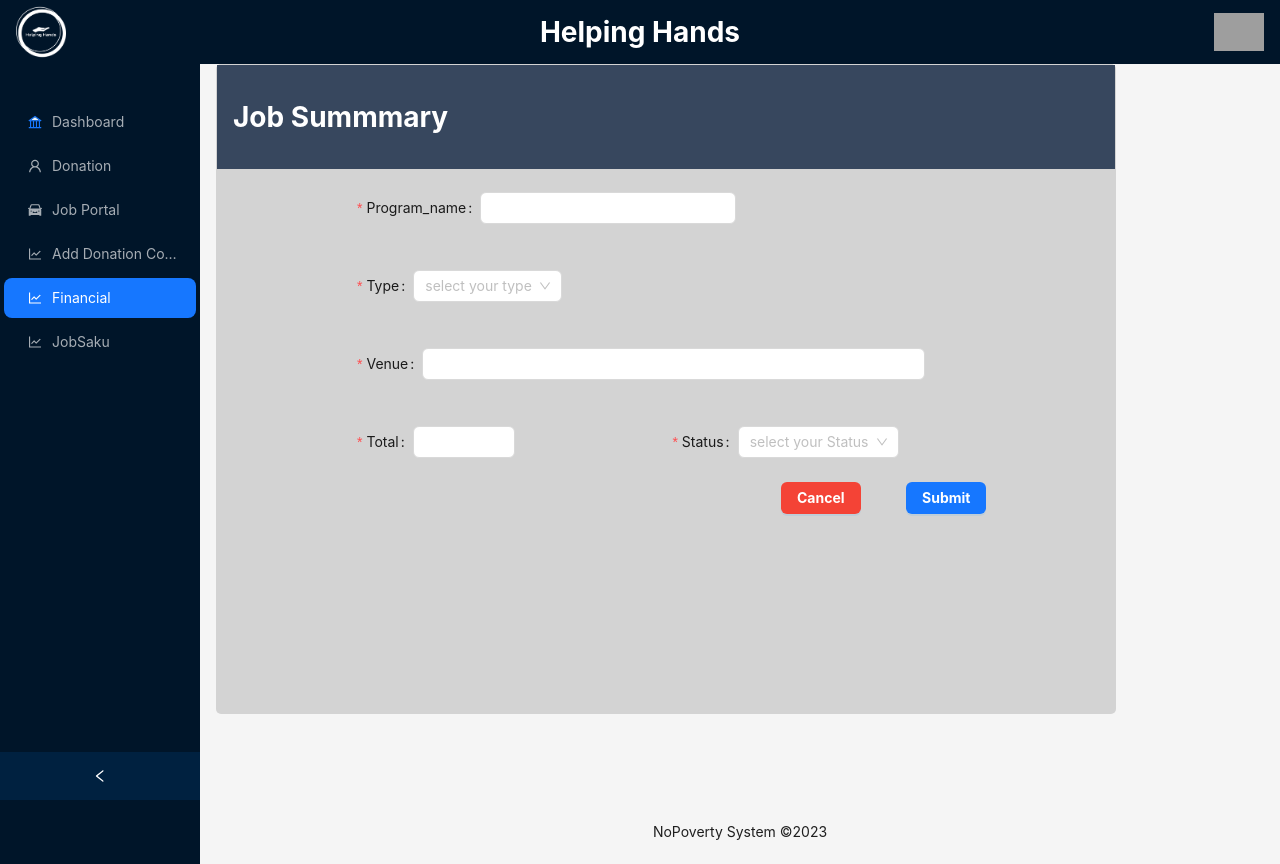
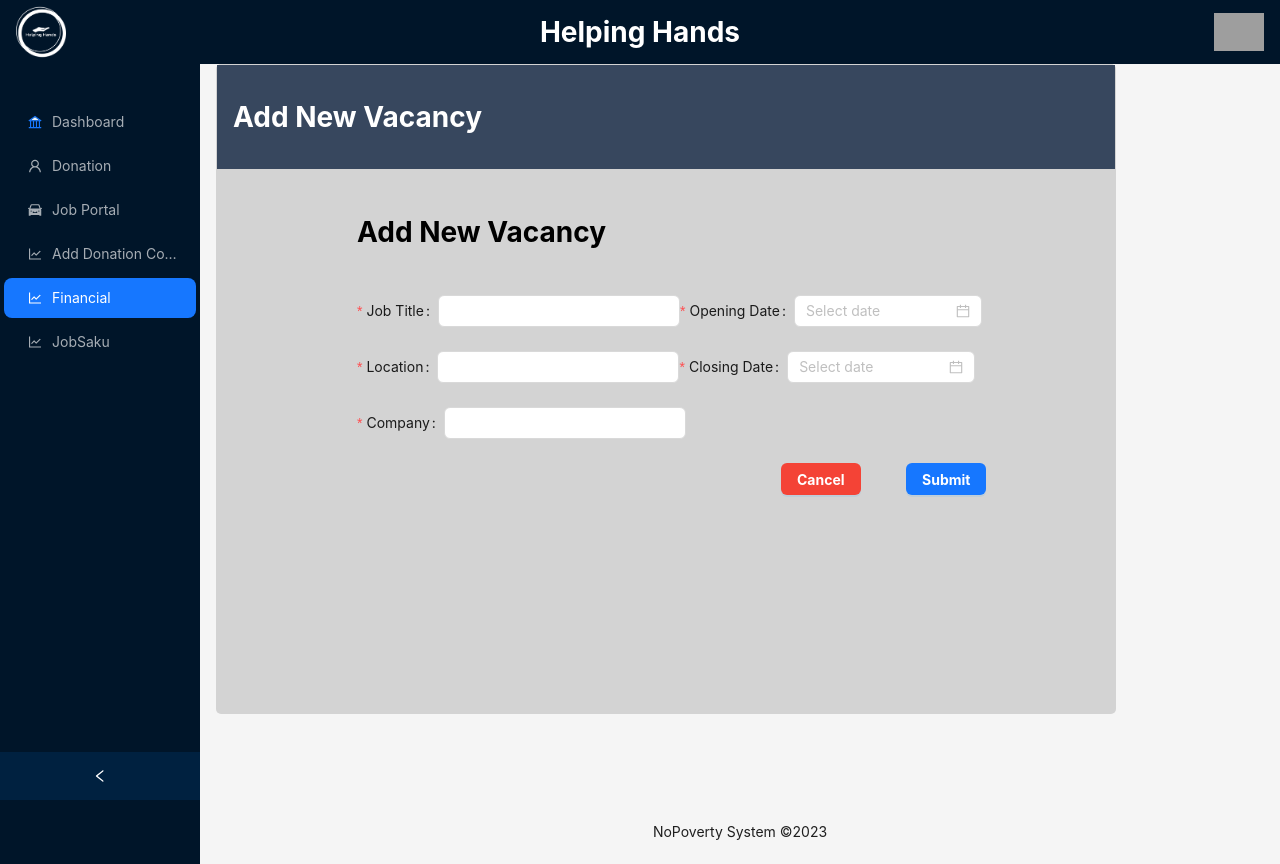
Before and after one commit to Sahan-Sandeepa/No_Poverty, a React (Create React App) app in the folder frontend/: page / in a window 1280 px wide. Both pictures are taken after a click on the item "Financial". Built offline with nearby package versions, Linux system fonts and the light colour scheme; grey boxes are pictures that could not be loaded.

Commit message:
files updated

```diff
--- a/frontend/package.json
+++ b/frontend/package.json
@@ -9,6 +9,7 @@
     "@testing-library/user-event": "^13.5.0",
     "antd": "^5.3.0",
     "axios": "^1.3.4",
+    "bootstrap": "^5.3.0-alpha1",
     "react": "^18.2.0",
     "react-clear-cache": "^1.4.14",
     "react-dom": "^18.2.0",
--- a/frontend/src/components/header.js
+++ b/frontend/src/components/header.js
@@ -23,6 +23,7 @@ import AddFinancial from "../components/financial/AddFinancial"
 import Financial from "../components/financial/financial"
 import PublishAd from "./DonationAdmin/PublishAd"
 import JobPost from "./jobPortal/JobPost"
+import JobList from "./jobPortal/JobList"
 
 const { Header, Content, Footer, Sider } = Layout
 
@@ -63,8 +64,8 @@ const Dashboard = props => {
         <PublishAd />,
         // <PurchaseOrder />,
         // <PurchaseRequest />,
-        <JobPost/>
-        // <PuchaseItems />,
+        <JobPost/>,
+        <JobList />,
         // <Users />,
         // <StockOrder />
     ]
--- /dev/null
+++ b/frontend/src/components/jobPortal/JobList.js
@@ -0,0 +1,111 @@
+import React, { useState, useEffect } from 'react'
+import { Table, Icon, Button, Space, Input, Col } from 'antd';
+import Header from '../header';
+import axios from "axios";
+import { EditTwoTone, DeleteOutlined, DeleteTwoTone, DownloadOutlined, FilePdfOutlined, FilePdfTwoTone, SelectOutlined, MessageOutlined } from '@ant-design/icons';
+import CustomRow from '../common/Form_header';
+import WrapperCard from '../common/Wrapper_card';
+
+
+const { Search } = Input;
+
+
+const JobList = () => {
+    const [jobList, setJobList] = useState([]);
+    const [column, setColumns] = useState([]);
+
+    function getJobList() {
+        axios.get("http://localhost:4000/jobHire/")
+            .then((res) => {
+                setJobList(res.data);
+            })
+            .catch((err) => {
+                alert(err.message);
+            });
+    }
+    useEffect(() => {
+        getJobList();
+    }, [])
+
+
+    const onSearch = (value) => console.log(value);
+
+    // const columns = [{
+    //     title: 'Donation Name',
+    //     dataIndex: 'name',
+    //     key: 'name',
+    //     render: text => <a href="#">{text}</a>,
+    // }, {
+    //     title: 'Fund',
+    //     dataIndex: 'address',
+    //     key: 'address',
+    // },
+    // ];
+
+
+    const Columns=[{
+        title: 'Job Title',
+        dataIndex: 'jobTitle',
+        key: 'jobTitle',
+    }, {
+        title: 'Company',
+        dataIndex: 'company',
+        key: 'company',
+    }, {
+        title: 'Location',
+        dataIndex: 'location',
+        key: 'location',
+    },
+    {
+        title: 'Opening Date',
+        dataIndex: 'openingDate',
+        key: 'openingDate',
+    }, {
+        title: 'Closing Date',
+        dataIndex: 'closingDate',
+        key: 'closingDate',
+    },
+    {
+        title: 'Action',
+        key: 'action',
+        render: (text, record) => (
+            <span>
+
+                <Button icon={<EditTwoTone />}></Button>
+                <Button icon={<DeleteOutlined style={{ fontSize: '16px', color: 'red' }} />}></Button>
+
+                {/* <a href="#">Action 一 {record.name}</a>
+                <span className="ant-divider" />
+                <a href="#">Delete</a> */}
+            </span>
+        ),
+    }];
+    return (
+        <div style={{ padding: 1, alignItems: "center", width: 900, height: 650, borderRadius: 5 }}>
+            <Col span={50} />
+            <Col span={30}>
+
+                <WrapperCard style={{ backgroundColor: "#37475E" }}>
+                    <CustomRow style={{ justifyContent: "space-between", padding: "16px" }} >
+                        <h1 style={{ color: "White" }}>Job Vacancies</h1>
+                        <Col span={10} />
+                        <Search
+                            placeholder="input search text"
+                            onSearch={onSearch}
+                            style={{
+                                width: 200,
+                            }}
+                        />
+                        <Button icon={<FilePdfOutlined style={{ fontSize: '22px', color: 'red' }} />} />
+                    </CustomRow>
+                </WrapperCard>
+                <Table columns={Columns} dataSource={jobList}
+                    bordered
+                // title={() => 'Financial Details'}
+                />
+            </Col>
+        </div>
+    )
+}
+
+export default JobList
--- a/frontend/src/components/jobPortal/JobPost.js
+++ b/frontend/src/components/jobPortal/JobPost.js
@@ -20,7 +20,7 @@ import CustomRow from '../common/Form_header';
 import WrapperCard from '../common/Wrapper_card';
 import WrapperContainer from '../common/Wrapper_container';
 import axios from "axios";
-import {} from "react-router-dom";
+import { } from "react-router-dom";
 
 
 const { Option } = Select;
@@ -39,22 +39,22 @@ const config = {
 
 const JobPost = () => {
     const [size, setSize] = useState('large'); // default is 'middle'
-    const [name, setName] = useState("");
-    const [type, setType] = useState("");
-    const [date, setDate] = useState("");
-    const [venue, setVenue] = useState("");
-    const [total, setTotal] = useState("");
-    const [status, setStatus] = useState("");
+    const [name, setJobTitle] = useState("");
+    const [location, setLocation] = useState("");
+    const [openingDate, setOpeningDate] = useState("");
+    const [closingDate, setClosingDate] = useState("");
+    const [company, setCompany] = useState("");
+
 
     // function sendData(e) {
     //     e.preventDefault();
 
-    //     const financialSchema = {
-    //         name, type, date, venue, total, status,
+    //     const jobPostSchema = {
+    //         name, location, openingDate, closingDate, company,
     //     };
 
     //     axios
-    //         .post("http://localhost/4000/financial/", financialSchema)
+    //         .post("http://localhost:5000/jobHire/add", jobPostSchema)
     //         .then(() => {
     //             message("inserted!", "Data Inserted!", "success");
     //             window.location.reload(false);
@@ -71,8 +71,7 @@ const JobPost = () => {
 
                 <WrapperCard style={{ backgroundColor: "#37475E" }}>
                     <CustomRow style={{ justifyContent: "space-between", padding: "16px" }} >
-                        <h1 style={{ color: "White" }}>Job Summmary</h1>
-
+                        <h1 style={{ color: "White" }}>Add New Vacancy</h1>
                     </CustomRow>
                 </WrapperCard>
                 <Form
@@ -80,138 +79,80 @@ const JobPost = () => {
                     style={{ padding: 1, paddingLeft: 140 }}
                 >
                     <br></br>
-
-                    <Col span={12}>
+                    <h1 style={{ color: "Black" }}>Add New Vacancy</h1><br></br>
+                    <Row>
+                        {/* <Col span={12}> */}
                         <Form.Item
                             name="name"
-                            label="Program_name"
+                            label="Job Title"
                             rules={[
                                 {
                                     required: true,
-                                    message: "Enter the Program name"
+                                    message: "Enter Job Title"
                                 }
 
                             ]}
                         >
                             <Input
                                 onChange={(val) => {
-                                        setName(val.target.value);
-
+                                    setJobTitle(val.target.value);
                                 }}
                             />
                         </Form.Item>
-                    </Col>
-                    <br></br>
+                        <Form.Item name="openingDate" label="Opening Date" {...config}>
+                            <DatePicker
+                                onChange={(val) => {
+                                    setOpeningDate(val.target.value);
+                                }} />
+                        </Form.Item>
+                        {/* </Col> */}
+                    </Row>
 
                     <Row>
-
                         <Form.Item
-                            name="Type"
-                            label="Type"
+                            name="location"
+                            label="Location"
                             rules={[
                                 {
                                     required: true,
-                                    message: 'Please select Type!',
-                                },
+                                    message: "Enter Location"
+                                }
+
                             ]}
-
-                            onChange={(val) => {
-                                    setType(val.target.value);
-
-
-                            }}
-
                         >
-                            <Select placeholder="select your type">
-                                <Option value="male">Donation</Option>
-                                <Option value="female">Events</Option>
-                            </Select>
-
+                            <Input
+                                onChange={(val) => {
+                                    setLocation(val.target.value);
+                                }}
+                            />
                         </Form.Item>
-                        <Col span={4} />
-
-                        {/* <Form.Item name="date-picker" label="DatePicker" {...config}>
+                        <Form.Item name="closingDate" label="Closing Date" {...config}>
                             <DatePicker
                                 onChange={(val) => {
-                                        setDate(val.target.value);
+                                    setClosingDate(val.target.value);
+                                }} />
+                        </Form.Item>
+                    </Row>
 
-
-                                }} />
-                        </Form.Item> */}
-                    </Row>
-                    <br></br>
-
-                    <Col span={18}>
+                    <Row>
                         <Form.Item
-                            name="Enter the venue"
-                            label="Venue"
-
+                            name="company"
+                            label="Company"
                             rules={[
                                 {
                                     required: true,
-                                    message: "Please enter the place or venue"
+                                    message: "Enter the Company name"
                                 }
+
                             ]}
                         >
                             <Input
-                               onChange={(e) => {
-                                setVenue(e.target.value);
-                              }}
+                                onChange={(val) => {
+                                    setCompany(val.target.value);
+                                }}
                             />
                         </Form.Item>
-                    </Col>
-                    <br></br>
-
-                    <Row>
-                        <Col span={5} >
-
-                            <Form.Item
-                                name="Total"
-                                label="Total"
-
-                                rules={[
-                                    {
-                                        required: true,
-                                        message: "Please enter the total amount"
-                                    }
-                                ]}
-                            >
-                                <Input
-                                    onChange={(val) => {
-                                            setTotal(val.target.value);
-
-                                    }}
-                                />
-                            </Form.Item>
-                        </Col>
-                        <br></br>
-                        <Col span={5} />
-
-                        <Form.Item
-                            name="Status"
-                            label="Status"
-                            rules={[
-                                {
-                                    required: true,
-                                    message: 'Please select Status!',
-                                },
-                            ]}
-
-                            onChange={(val) => {
-                                    setStatus(val.target.value);
-
-
-                            }}
-                        >
-                            <Select placeholder="select your Status">
-                                <Option value="male">Completed</Option>
-                                <Option value="female">inCompleted</Option>
-                            </Select>
-                        </Form.Item>
-                        {/* </Col> */}
                     </Row>
-                    {/* <br></br> */}
-
 
                     <Row>
                         <Col span={13} />
```
Also changed, not shown: 1 other file (tests, documents, lock files or other folders).
